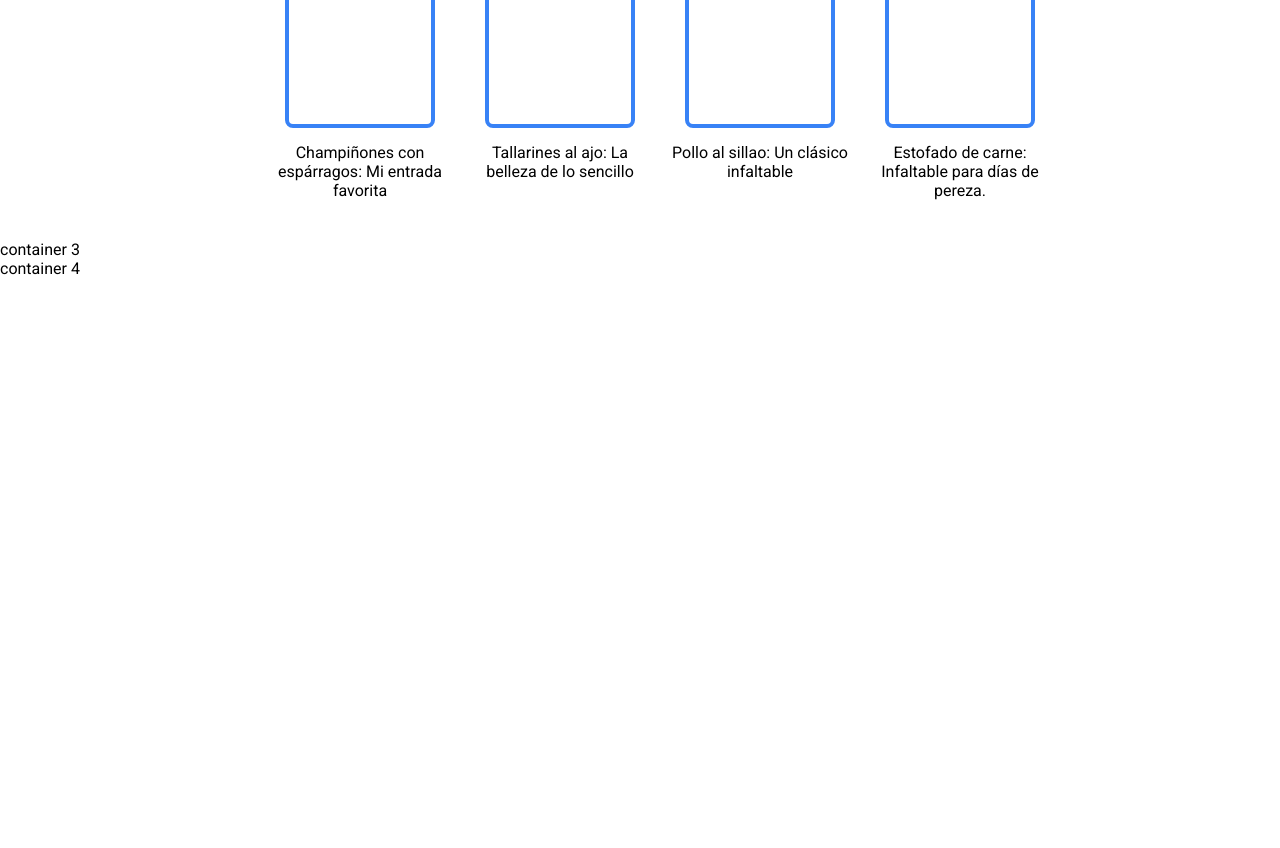
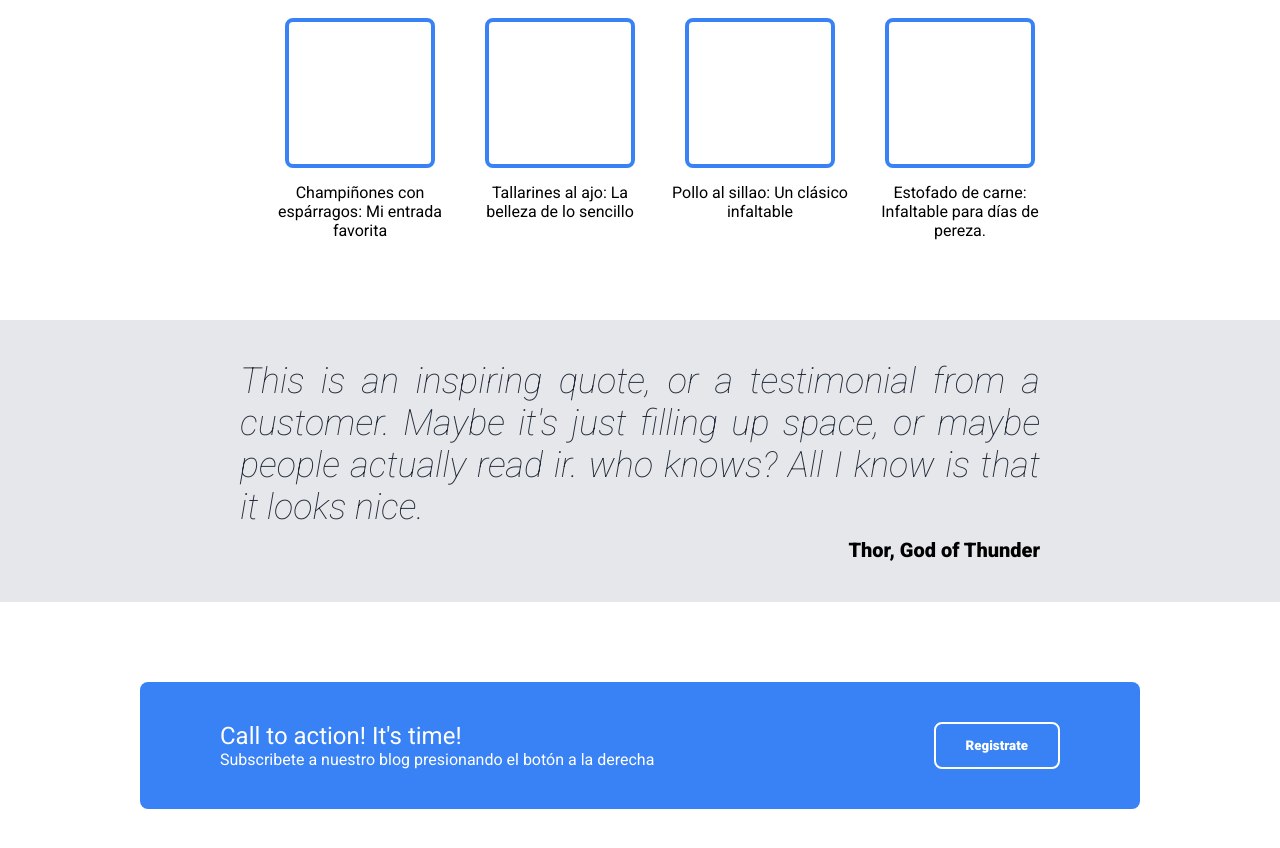
Before and after one commit to Techanis/landing-page-2, a plain HTML site: page index.html in a window 1280 px wide. Shown: the part 552-1400 px from the top of the page. Before the commit the page ends 830 px from the top, so only its background shows below. Drawn offline with Linux system fonts and the light colour scheme; a web font is replaced by a local one.

Commit message:
Add container 3 and 4

```diff
--- a/index.html
+++ b/index.html
@@ -28,7 +28,7 @@
                     <div class="hero-description">
                         En esta página ire agregando recetas rápidas que he ido preparando en cocinas comunales, a lo largo de mis viajes por el mundo.
                     </div>
-                    <button class="hero-buton">Registrate</button>
+                    <button class="hero-button">Registrate</button>
                 </div>
                 <img class="hero-image" src="images/gato-logo.png" alt="Logo del El Gato Gordo" >
             </div>
@@ -79,11 +79,27 @@
     </div>
 
     <div class="container-3">
-        container 3
+        <div class="quote-container">
+            <div class="quote">
+                This is an inspiring quote, or a testimonial from a customer. Maybe it's just filling up space, or maybe people actually read ir. who knows? All I know is that it looks nice.
+            </div>
+            <div class="quote-autor">Thor, God of Thunder</div>
+        </div>
+
     </div>
 
     <div class="container-4">
-        container 4
+        <div class="max-width-container">
+            <div class="right-box-container4">
+                <div class="container-4-title">
+                    Call to action! It's time!
+                </div>
+                <div class="container-4-text">
+                    Subscribete a nuestro blog presionando el botón a la derecha
+                </div>
+            </div>
+            <button class="hero-button">Registrate</button>
+        </div>
     </div>
     <div class="footer">
 
--- a/styles.css
+++ b/styles.css
@@ -36,6 +36,7 @@ button {
     padding: 10px 30px;
     flex-basis: auto;
     font-weight: 900;
+    border-style: solid;
 }
 
 /* -------------------------------------- container 1 */
@@ -104,11 +105,15 @@ button {
 .hero-image {
     width: 300px;
 }
+
+.hero-button {
+    flex-shrink: 0;
+}
 /* container 2 -------------------------------------- */
 
 .container-2 {
     display: flex;
-    padding: 40px 0;
+    padding: 80px 0;
     justify-content: center;
 }
 
@@ -148,3 +153,58 @@ button {
     width: 150px;
     height: 150px;
 }
+
+/* container 3 -------------------------------------- */
+.container-3 {
+    background-color: #E5E7EB;
+    display: flex;
+    justify-content: center;
+    padding: 40px;
+}
+
+.quote-container {
+    display: flex;
+    flex-direction: column;
+    max-width: 800px;
+    gap:10px;
+}
+
+.quote {
+    font-size: 36px;
+    font-style: italic;
+    font-weight: lighter;
+    color: #1F2937;
+    text-align: justify;
+}
+
+.quote-autor{
+    font-weight: 900;
+    align-self: flex-end;
+    font-size: 20px;
+}
+
+/* container 4 -------------------------------------- */
+
+.container-4 .max-width-container {
+    border-radius: 8px;
+    background-color: #3882F6;
+    display: flex;
+    padding: 40px 80px;
+    margin: 80px auto;
+    justify-content: space-between;
+    color: white;
+
+}
+
+.right-box-container {
+    display: flex;
+    flex-direction: column;
+}
+
+.container-4-title {
+    font-size: 24px;
+}
+
+.container-4 .hero-button{
+    border-color: white;
+}
```
